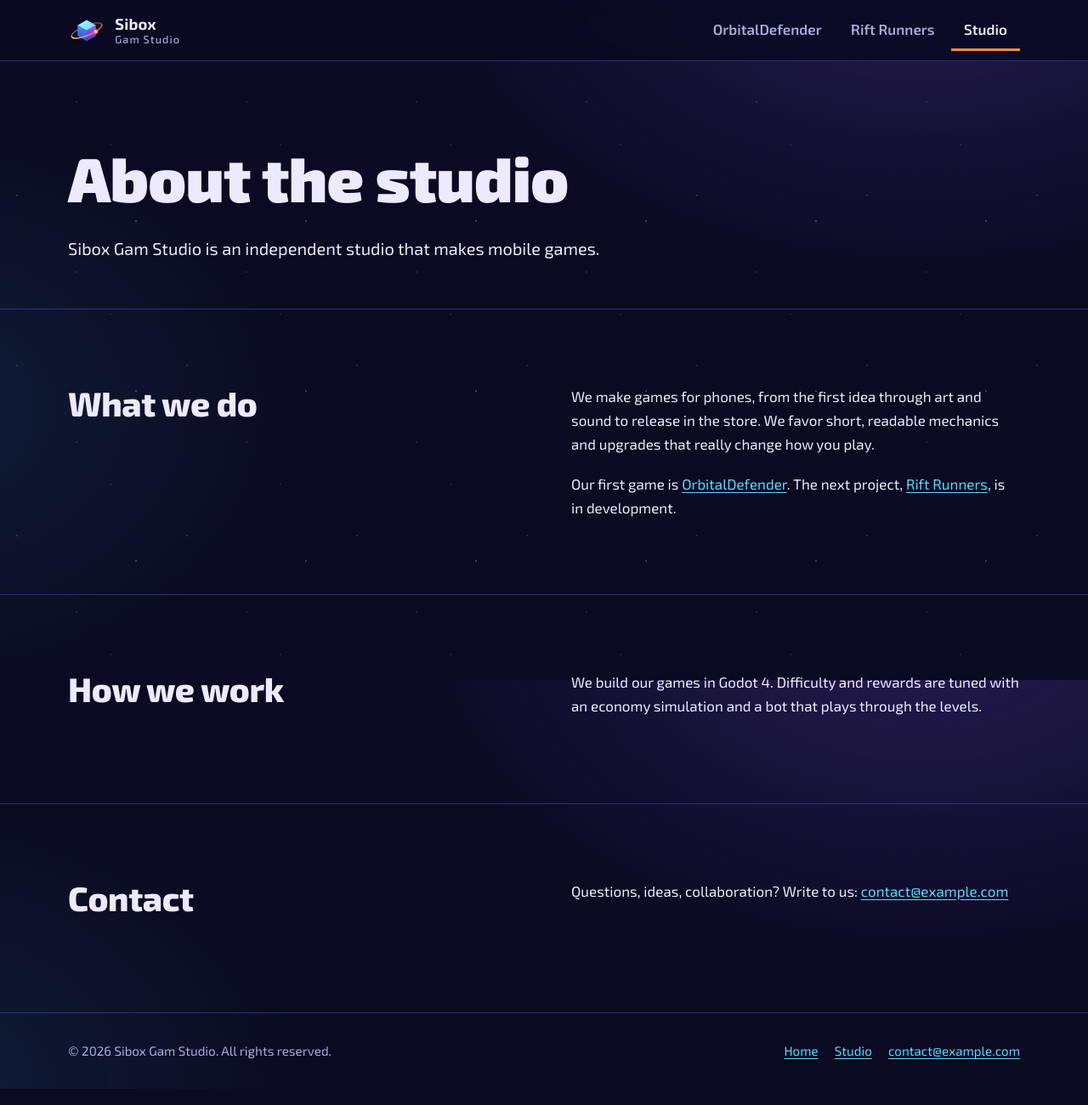
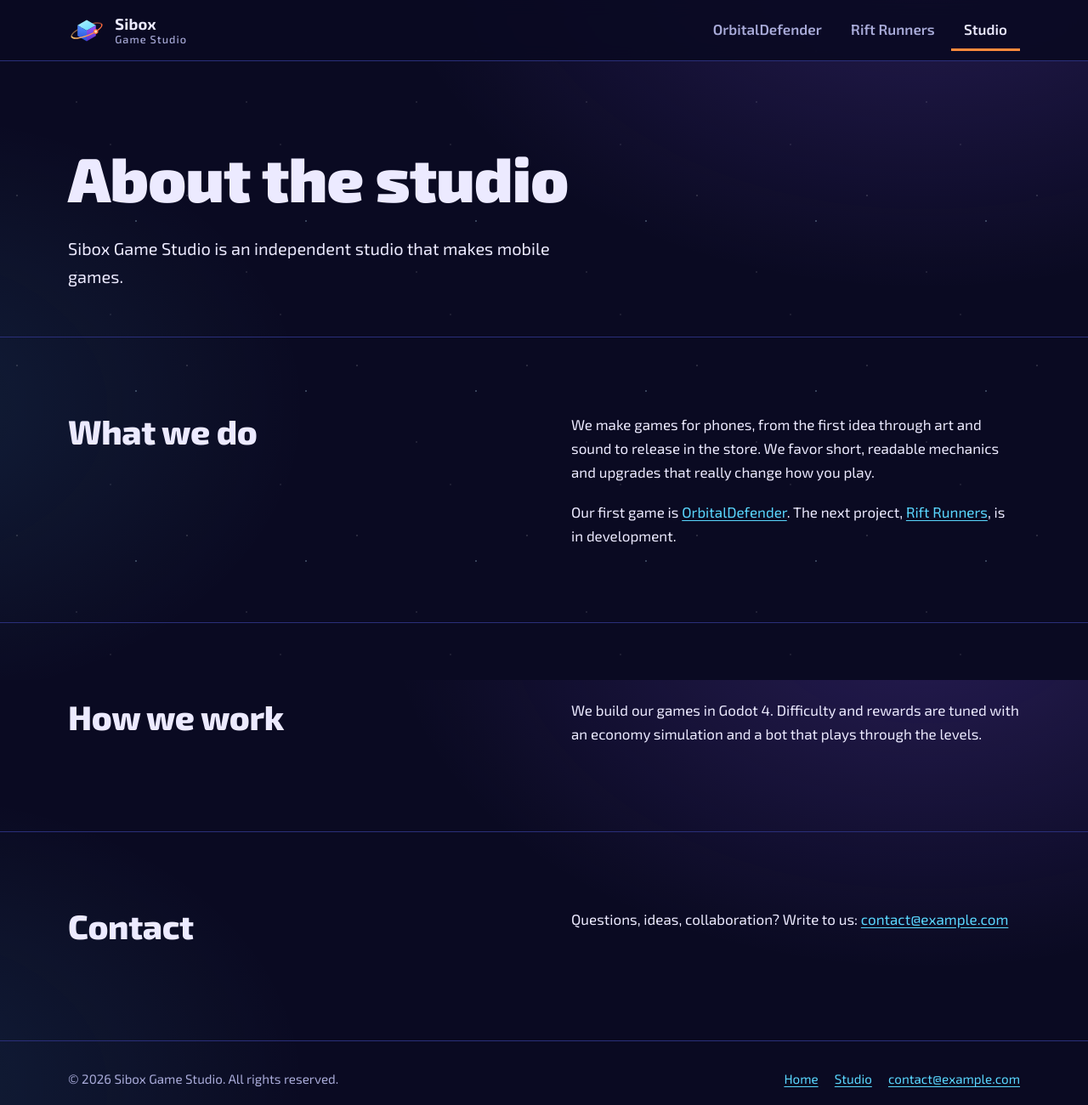
Before and after one commit to mstopienski/orbitaldefender, a plain HTML site: page studio.html in a window 1280 px wide. Shown: the top 1300 px of the page at 85% size. Drawn offline with Linux system fonts and the light colour scheme.

Commit message:
Update studio.html

```diff
--- a/studio.html
+++ b/studio.html
@@ -3,11 +3,11 @@
 <head>
   <meta charset="utf-8">
   <meta name="viewport" content="width=device-width, initial-scale=1">
-  <title>About the studio – Sibox Gam Studio</title>
-  <meta name="description" content="Sibox Gam Studio – an independent mobile game studio. Learn how we work and get in touch.">
+  <title>About the studio – Sibox Game Studio</title>
+  <meta name="description" content="Sibox Game Studio – an independent mobile game studio. Learn how we work and get in touch.">
   <meta name="theme-color" content="#0a0a22">
-  <meta property="og:title" content="About the studio – Sibox Gam Studio">
-  <meta property="og:description" content="Sibox Gam Studio – an independent mobile game studio. Learn how we work and get in touch.">
+  <meta property="og:title" content="About the studio – Sibox Game Studio">
+  <meta property="og:description" content="Sibox Game Studio – an independent mobile game studio. Learn how we work and get in touch.">
   <meta property="og:type" content="website">
   <!-- Once published you can add the full URL: <meta property="og:image" content="https://YOUR-LOGIN.github.io/REPO/assets/img/screenshot-1.png"> -->
   <link rel="icon" href="assets/favicon.svg" type="image/svg+xml">
@@ -19,7 +19,7 @@
     <div class="wrap">
       <a class="brand" href="index.html" aria-label="Sibox Gam Studio – home">
         <img src="assets/logo-mark.svg" alt="" width="44" height="44">
-        <span>Sibox<small>Gam Studio</small></span>
+        <span>Sibox<small>Game Studio</small></span>
       </a>
       <nav class="tabs" aria-label="Main navigation">
         <a href="orbital-defender.html">OrbitalDefender</a>
@@ -35,7 +35,7 @@
         <div>
           <h1>About the studio</h1>
           <!-- CHANGE: the texts below are a suggestion – adapt them to your own story -->
-          <p class="lead">Sibox Gam Studio is an independent studio that makes mobile games.</p>
+          <p class="lead">Sibox Game Studio is an independent studio that makes mobile games.</p>
         </div>
       </div>
     </section>
@@ -72,7 +72,7 @@
 
   <footer class="site-footer">
     <div class="wrap">
-      <p>&copy; <span data-year>2026</span> Sibox Gam Studio. All rights reserved.</p>
+      <p>&copy; <span data-year>2026</span> Sibox Game Studio. All rights reserved.</p>
       <nav aria-label="Footer">
         <a href="index.html">Home</a>
         <a href="studio.html">Studio</a>
```
